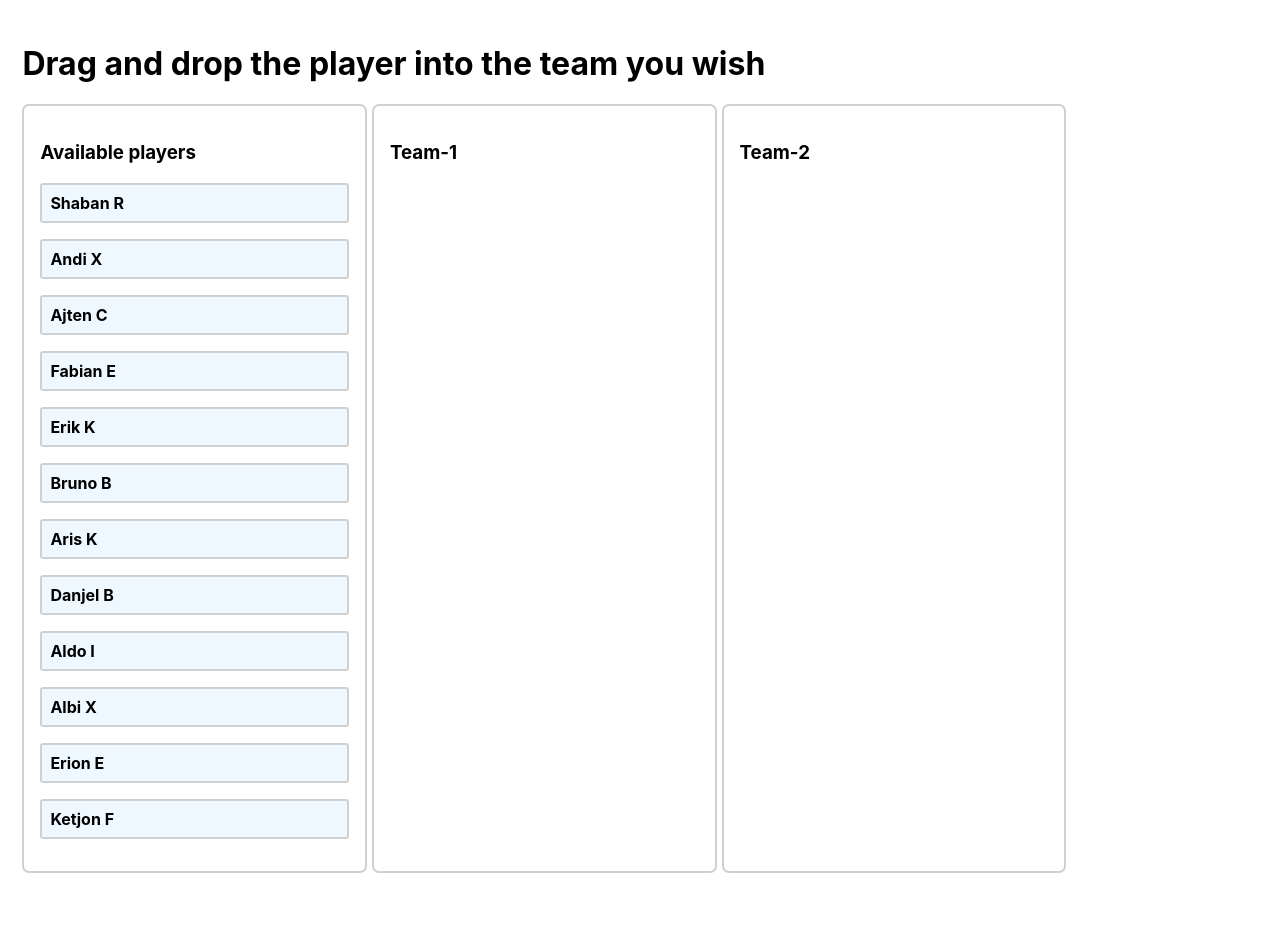
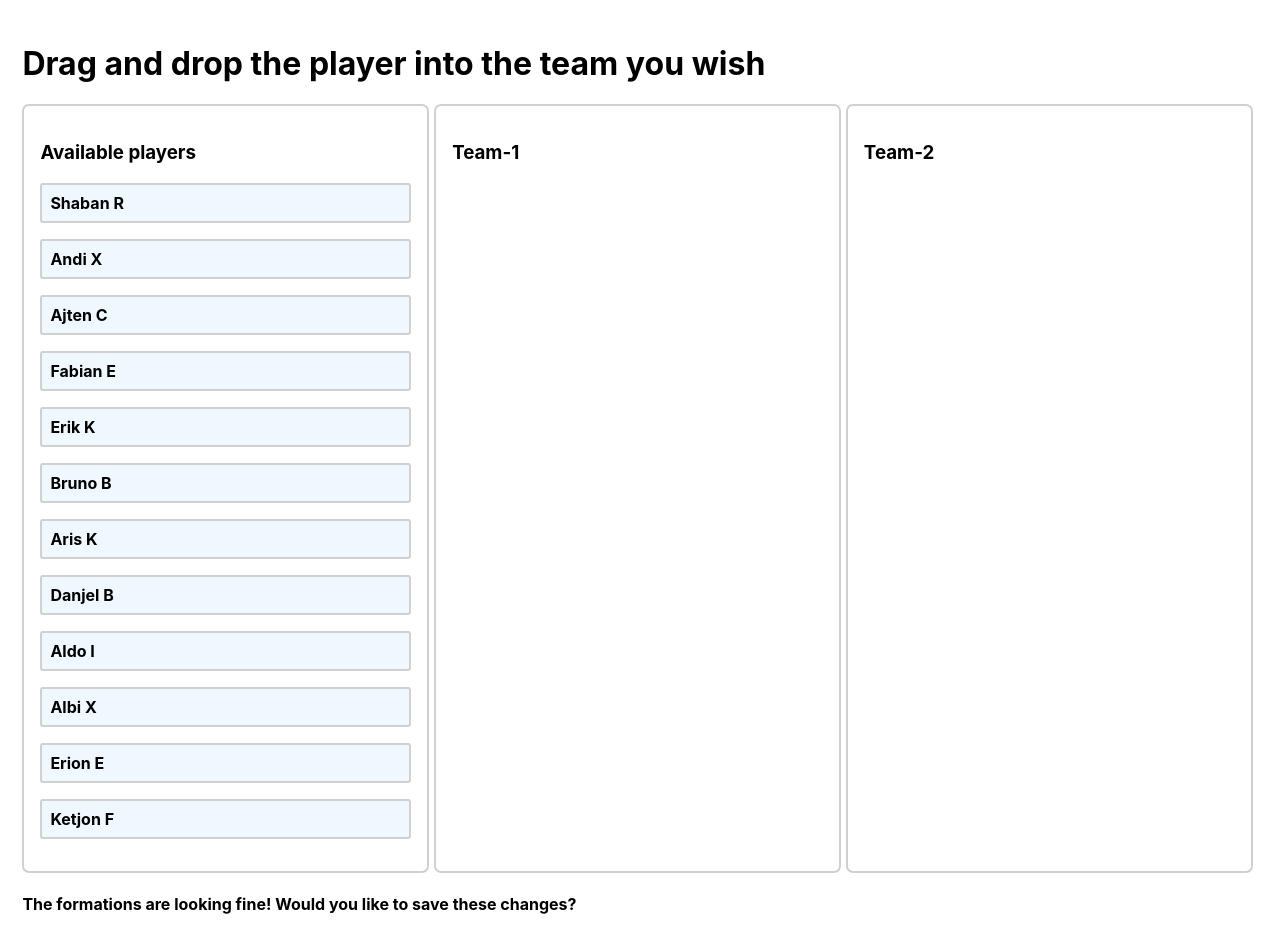
Before and after one commit to omelale/duassis-drag-n-drop, a React (Create React App) app: page / in a window 1280 px wide. Shown: the top 934 px of the page. Before the commit the page ends 895 px from the top, so only its background shows below. Built offline with nearby package versions, Linux system fonts and the light colour scheme.

Commit message:
visual changes

```diff
--- a/src/App.css
+++ b/src/App.css
@@ -4,9 +4,11 @@
 .App-link {
   color: #61dafb;
 }
+.container{margin-left:auto;margin-right:auto}
 .teamContainer {
   display: flex;
   flex-direction: row;
+  margin-left:auto;margin-right:auto
 }
 #players {
   padding-left: 0;
@@ -14,7 +16,6 @@
   padding: 1rem;
   border-radius: 7px;
   border: 2px solid #d0d0d0;
-  max-width: fit-content;
   min-width: 25%;
   transition: background-color 0.2s ease-in-out;
   margin-right: 0.3rem;
--- a/src/App.js
+++ b/src/App.js
@@ -79,7 +79,9 @@ function App() {
         <div className="App">
             <header className="App-header">
                 <h1>Drag and drop the player into the team you wish</h1>
-                <div className='container teamContainer' >
+            </header>
+            <div className="container">
+                <div className='teamContainer' >
                     <DragDropContext onDragEnd={handleOnDragEnd} >
                         {
                             teams.map(team => {
@@ -89,7 +91,12 @@ function App() {
                         }
                     </DragDropContext>
                 </div>
-            </header>
+                <div className="buttons">
+                    <h4>The formations are looking fine! Would you like to save these changes?</h4>
+                    <button>Save changes</button>
+                    <button>Save draft</button>
+                </div>
+            </div>
         </div>
     );
 }
--- a/src/components/Team.js
+++ b/src/components/Team.js
@@ -5,9 +5,9 @@ import Player from './Player'
 
 function Team(props) {
     return (
-        <div className="container" id="players">
+        <div id="players">
             <h3>{props.name}</h3>
-            <Droppable droppableId={props.id.toString()} className="container">
+            <Droppable droppableId={props.id.toString()}>
                 {(provided, snapshot) => (
                     <div id="player-container" {...provided.droppableProps} ref={provided.innerRef} className={snapshot.isDraggingOver ? 'isDraggingOver' : ''} >
                         {props.players.map((player, index) => {
```
